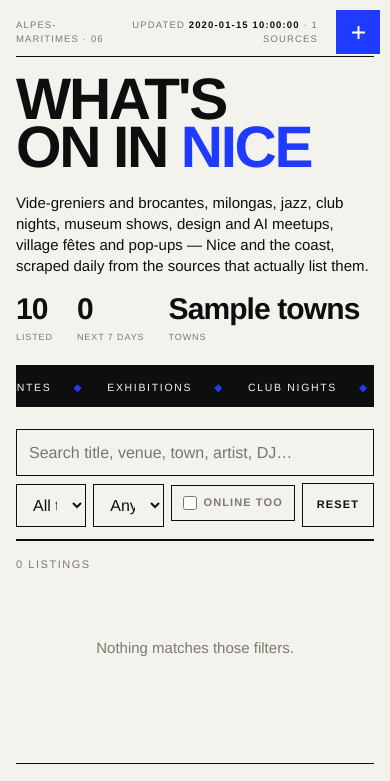
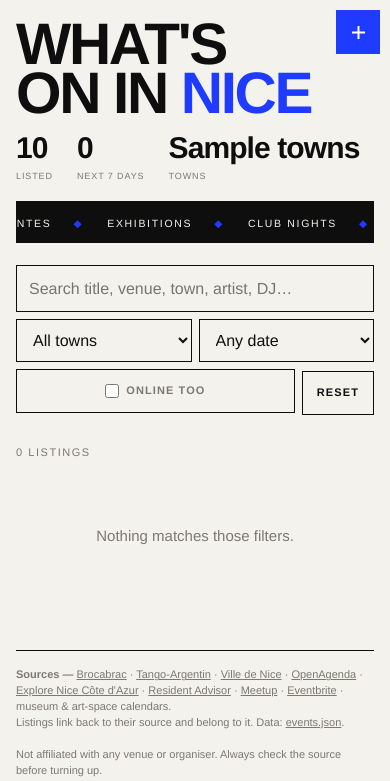
Before and after one commit to maddalena89/nice-events, a Python web app: template templates/index.html.jinja in a window 390 px wide. Shown: the top 781 px of the page. Run offline with Jinja, Linux system fonts and the light colour scheme; the template is opened without the code that fills it: most values are stand-ins (such as "Sample title", 1, 10 or a date in 2020).

Commit message:
Add files via upload

```diff
--- a/templates/index.html.jinja
+++ b/templates/index.html.jinja
@@ -90,6 +90,15 @@ button.primary{background:var(--accent);border-color:var(--accent);color:#fff}
 .pill.out{background:transparent;color:var(--muted);border:1px solid var(--rule)}
 /* Run-length sticker for exhibitions and other multi-day events. */
 .pill.run{background:transparent;color:var(--accent);border:1px solid var(--accent)}
+/* Discrete per-event share button. Resets the global button chrome so it's just
+   a muted icon, not a bordered box. */
+.sharebtn{border:0;background:none;padding:5px;margin-left:4px;color:var(--muted);
+  cursor:pointer;line-height:0;vertical-align:-3px;min-height:0}
+.sharebtn:hover{background:none;color:var(--accent)}
+.sharebtn svg{display:block}
+.sharebtn[data-copied]{color:#0a7a3f}
+/* A shared event, opened via ?e=… — highlighted in blue and scrolled to. */
+.row.hl{background:rgba(31,59,255,.10);box-shadow:inset 3px 0 0 var(--accent)}
 .sec{margin-top:76px}
 .sechead{display:flex;align-items:flex-start;gap:20px;border-top:2px solid var(--ink);padding-top:14px;margin-bottom:24px}
 .secnum{font-size:11px;letter-spacing:.16em;color:var(--muted);padding-top:9px}
@@ -177,12 +186,13 @@ dialog::backdrop{background:rgba(14,14,14,.55)}
  body{font-size:15px}
  .wrap{padding:0 16px 64px}
 
- .hero{padding:18px 0 0}
- .eyebrow{font-size:9.5px;letter-spacing:.12em;gap:10px;padding-right:56px}
- .eyebrow span:last-child{text-align:right}
- h1{font-size:clamp(46px,15vw,74px);margin-top:18px;letter-spacing:-.04em}
- .standfirst{margin-top:20px;padding-bottom:20px;gap:18px}
- .standfirst p{font-size:15px;max-width:none}
+ .hero{padding:14px 0 0}
+ /* Mobile is tight and consulted on the go — drop the decorative eyebrow and the
+    intro paragraph so the actual events start higher up the screen. */
+ .eyebrow{display:none}
+ h1{font-size:clamp(46px,15vw,74px);margin-top:6px;letter-spacing:-.04em}
+ .standfirst{margin-top:16px;padding-bottom:16px;gap:18px}
+ .standfirst p{display:none}
  .stats{gap:24px}
  .stat b{font-size:30px}
  .stat span{font-size:9px;letter-spacing:.1em}
@@ -191,38 +201,42 @@ dialog::backdrop{background:rgba(14,14,14,.55)}
  .marquee span{font-size:10.5px;letter-spacing:.16em;padding:0 12px}
  .marquee span::after{margin-left:22px}
 
- /* Filters: search full width, the two selects share a row. */
+ /* Filters in three tidy rows: search (full), town+date (half each), then
+    "Online too" + Reset sharing the last row. Cramming all five controls into
+    one wrapping line was the awkward part. */
  .bar{gap:7px;margin-bottom:12px}
  input[type=search]{flex:1 0 100%;min-width:0}
- #town,#when{flex:1;min-width:0}
+ #town,#when{flex:1 1 calc(50% - 4px);min-width:0}
+ .chk{flex:1 1 auto;justify-content:center;white-space:nowrap;min-height:44px}
  #reset{flex:0 0 auto}
  input,select,textarea{font-size:16px;padding:11px 12px}   /* 16px: no iOS zoom */
  button{padding:11px 14px;min-height:44px}                  /* 44px touch target */
 
- /* Back to a single scrolling row here, so the desktop grid's "container draws
-    top+left, cells draw right+bottom" split has to be undone: the container
-    takes its full border back and the cells drop the bottom edge. */
+ /* Category filter: WRAPPING chips, so all 12 are visible and tappable at once.
+    The old horizontal scroll strip hid most categories off the right edge with
+    no hint they were there — that was the "awkward filters" on mobile. */
  .cats{
-   display:flex;flex-wrap:nowrap;overflow-x:auto;margin-bottom:16px;
-   -webkit-overflow-scrolling:touch;scrollbar-width:none;
-   border-right:1px solid var(--ink);border-bottom:1px solid var(--ink);
+   display:flex;flex-wrap:wrap;gap:6px;border:0;margin-bottom:16px;
  }
- .cats::-webkit-scrollbar{display:none}
- .cat{flex:0 0 auto;padding:11px 13px;font-size:10.5px;min-height:42px;
-      border-bottom:0;
-      display:flex;align-items:center;justify-content:center}
+ .cat{
+   flex:0 0 auto;border:1px solid var(--ink);padding:8px 11px;
+   font-size:10.5px;min-height:38px;
+   display:flex;align-items:center;justify-content:center;
+ }
 
  .daymark{margin-top:24px;gap:9px}
  .daymark b{font-size:17px}
  .daymark span{font-size:9px}
 
  .row{padding:13px 0;gap:3px}
- .ttl{font-size:16.5px}
+ .ttl{font-size:18px;line-height:1.25}          /* +1.5px: titles readable at arm's length */
  .ttl a{
    /* Bigger tap area without visibly changing the layout. */
    display:inline-block;padding:2px 0;
  }
- .sub{font-size:12px}
+ /* Clamp the long museum blurbs to 2 lines so the list stays scannable — the
+    full text is one tap away on the source page. */
+ .sub{font-size:12.5px;display:-webkit-box;-webkit-line-clamp:2;-webkit-box-orient:vertical;overflow:hidden}
  /* Town and venue collapse onto one line. The separator hangs off the venue,
     not the town — otherwise an event with no venue renders "Nice · " with a
     dangling dot. */
@@ -409,6 +423,12 @@ const iso = d => d.toISOString().slice(0,10);
 const TODAY = iso(new Date());
 let active = new Set();
 
+// Share: a link back to this site with one event flagged (?e=<id>), which the
+// page highlights in blue and scrolls to. SITE is the clean base with no query.
+const SITE = location.origin + location.pathname;
+const HL_FP = new URLSearchParams(location.search).get("e");
+const SHARE_SVG = '<svg viewBox="0 0 24 24" width="15" height="15" fill="none" stroke="currentColor" stroke-width="2" stroke-linecap="round" stroke-linejoin="round"><path d="M4 12v7a1 1 0 0 0 1 1h14a1 1 0 0 0 1-1v-7"/><path d="M12 15V3"/><path d="M8 7l4-4 4 4"/></svg>';
+
 $("mq").innerHTML = (() => {
   const b = ["Vide-greniers","Milongas","Jazz","Brocantes","Exhibitions","Club nights",
              "Design meetups","AI & tech","Village fêtes","Pop-ups","Vernissages","Expat socials",
@@ -530,7 +550,8 @@ function render(){
       list.appendChild(h); last=slot;
     }
     i++;
-    const r=document.createElement("div"); r.className="row";
+    const r=document.createElement("div"); r.className="row"; r.dataset.fp=e.fingerprint;
+    if(e.fingerprint===HL_FP) r.classList.add("hl");
     r.innerHTML=`
       <div class="idx">${String(i).padStart(2,"0")}</div>
       <div>
@@ -540,6 +561,7 @@ function render(){
           ${e.online?'<span class="pill out">Online</span>':""}
           ${runBadge(e)}
           ${e.url?`<a href="${esc(e.url)}" target="_blank" rel="noopener nofollow">${esc(e.title)}</a>`:esc(e.title)}
+          <button class="sharebtn" data-fp="${esc(e.fingerprint)}" data-title="${esc(e.title)}" aria-label="Share this event" title="Share">${SHARE_SVG}</button>
         </div>
         ${e.note?`<div class="sub">${esc(e.note)}</div>`:""}
       </div>
@@ -556,6 +578,29 @@ $("reset").onclick=()=>{$("q").value="";$("town").value="";$("when").value="";
   $("online").checked=false;
   active.clear();[...$("cats").children].forEach(c=>c.classList.remove("on"));render();};
 render();
+
+// Share a single event. Uses the native share sheet on phones; falls back to
+// copying the link on desktop. e.stopPropagation so it never triggers the row.
+$("list").addEventListener("click", async ev => {
+  const b = ev.target.closest(".sharebtn");
+  if(!b) return;
+  ev.preventDefault(); ev.stopPropagation();
+  const url = SITE + "?e=" + encodeURIComponent(b.dataset.fp);
+  const title = b.dataset.title || "Event in Nice";
+  if(navigator.share){
+    try { await navigator.share({title:"What's on in Nice", text:title, url}); } catch(_){}
+  } else if(navigator.clipboard){
+    try { await navigator.clipboard.writeText(url);
+      b.setAttribute("data-copied","1"); setTimeout(()=>b.removeAttribute("data-copied"),1500);
+    } catch(_){}
+  }
+});
+
+// Opened via a shared ?e=… link — bring that event into view once.
+if(HL_FP){
+  const hit=$("list").querySelector('.row[data-fp="'+CSS.escape(HL_FP)+'"]');
+  if(hit) setTimeout(()=>hit.scrollIntoView({block:"center",behavior:"smooth"}),80);
+}
 
 // ---- add-event dialog ----
 const dlg = $("dlg");
```
